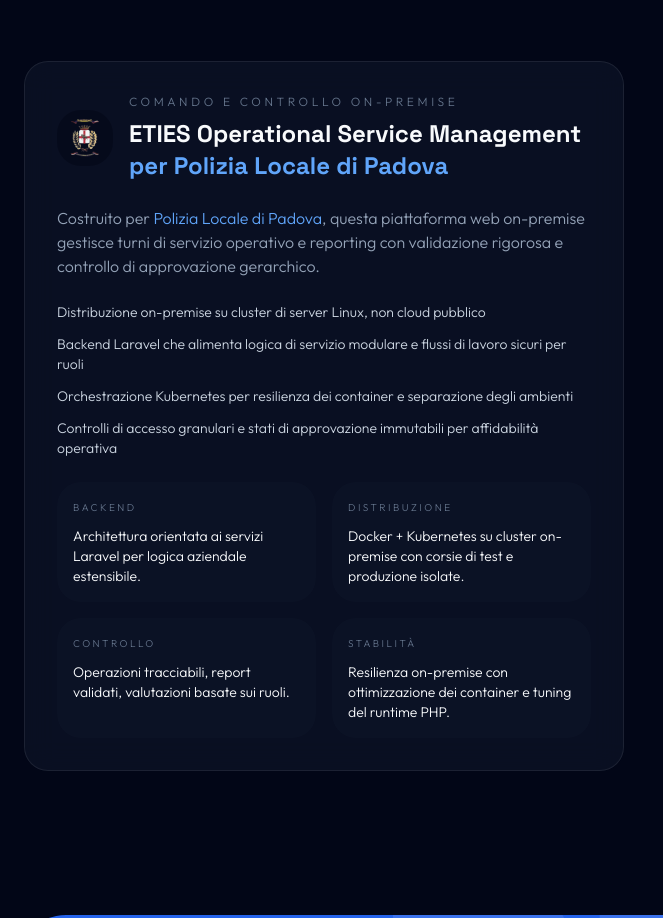
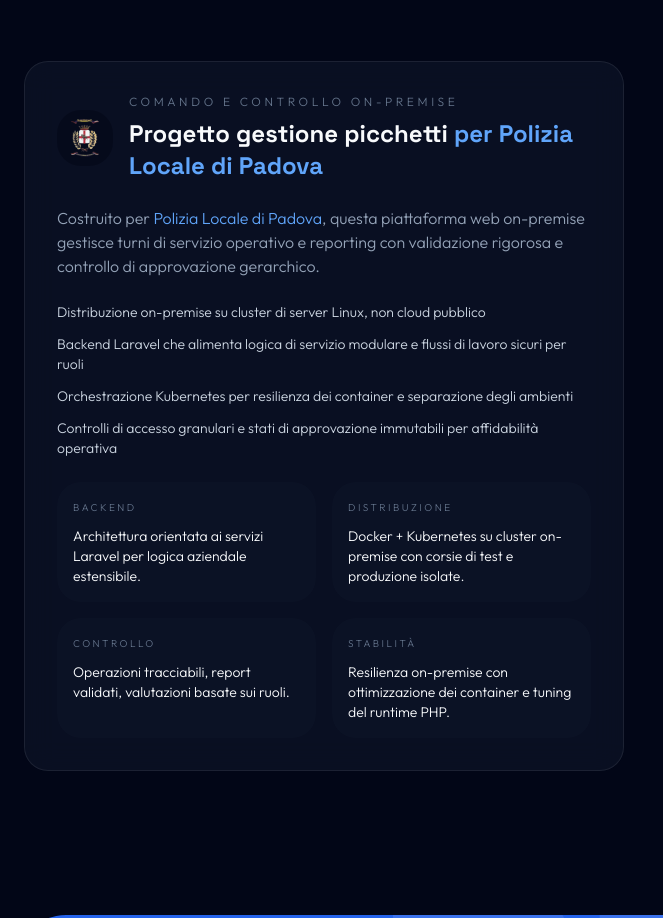
Before and after one commit to matteocracco97/dev-portfolio, a website built with Vite: page src/index.html in a window 1280 px wide. Shown: the part 1747-2665 px from the top of the page, without its empty margins (0-663 px from the left). Built offline with nearby package versions, Linux system fonts and the light colour scheme.

Commit message:
Better project's title

```diff
--- a/src/index.html
+++ b/src/index.html
@@ -96,7 +96,7 @@
                     <img src="/images/polizia-padova-logo.png" alt="Polizia Locale di Padova logo" class="h-14 w-14 object-contain rounded-3xl bg-slate-950/50 p-2" />
                     <div>
                         <p class="text-xs uppercase tracking-[0.3em] text-slate-500 mb-2">Comando e controllo on-premise</p>
-                        <h3 class="text-2xl font-bold">ETIES Operational Service Management <span class="text-blue-400">per Polizia Locale di Padova</span></h3>
+                        <h3 class="text-2xl font-bold">Progetto gestione picchetti <span class="text-blue-400">per Polizia Locale di Padova</span></h3>
                     </div>
                 </div>
                 <p class="text-slate-400 mb-6">Costruito per <span class="text-blue-400">Polizia Locale di Padova</span>, questa piattaforma web on-premise gestisce turni di servizio operativo e reporting con validazione rigorosa e controllo di approvazione gerarchico.</p>
```
